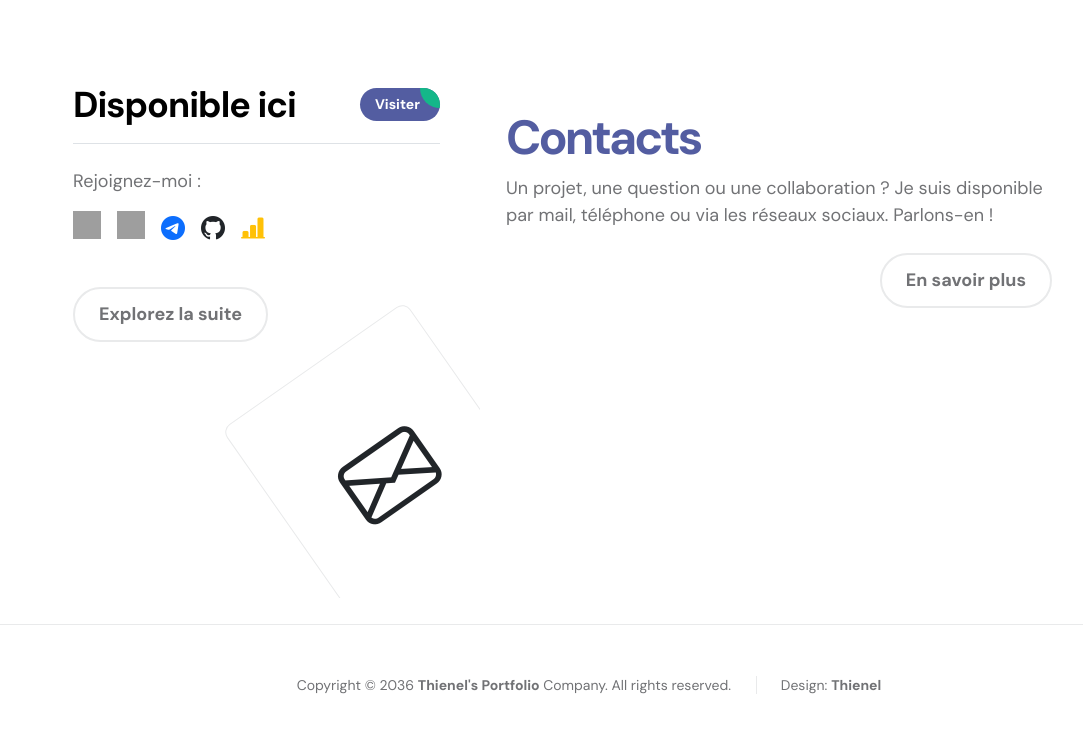
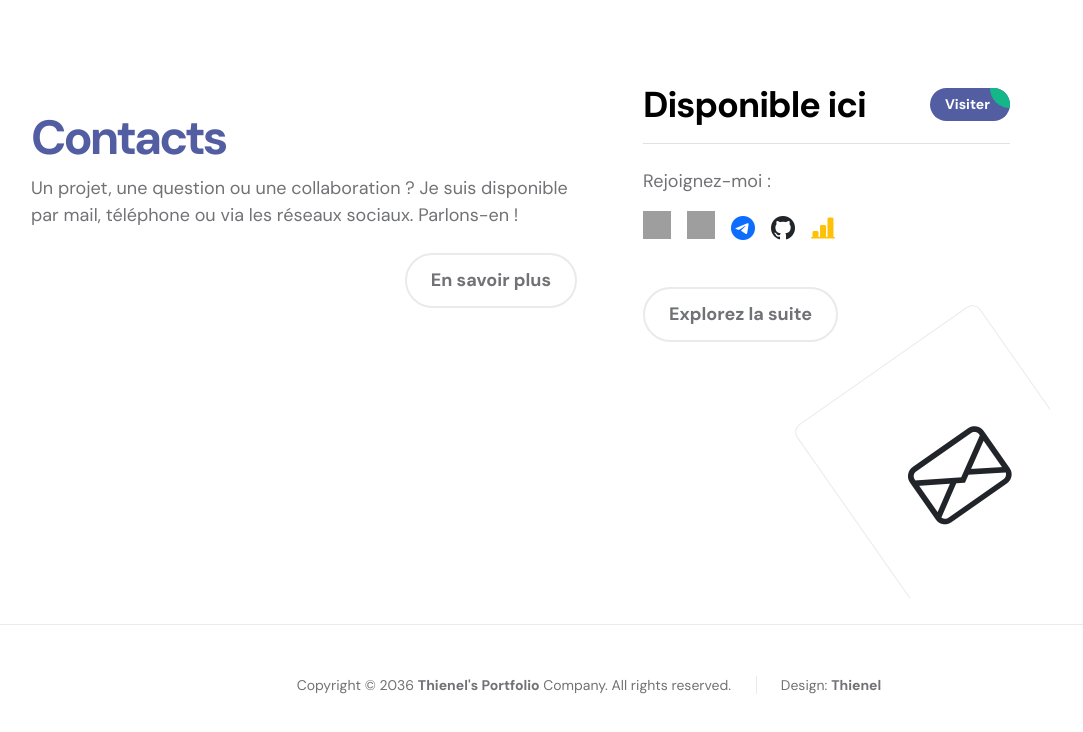
Before and after one commit to thienelkane/portfolio-html, a plain HTML site: page index.html in a window 1280 px wide. Shown: the part 3339-4071 px from the top of the page, without its empty margins (51-1134 px from the left). Drawn offline with nearby package versions, Linux system fonts and the light colour scheme; grey boxes are pictures that could not be loaded.

Commit message:
commit_24

```diff
--- a/index.html
+++ b/index.html
@@ -361,10 +361,25 @@
             <section class="section padding-top-70 padding-bottom-0" id="features">
                 <div class="container">
                     <div class="row">
-                        <!-- Bloc Analyse Amazon : 2e sur mobile, 1er sur desktop -->
-                        <!-- Dépendance Bootstrap Icons (si pas encore incluse) -->
-                        <!-- Section "Disponible ici" -->
-                        <div class="col-lg-5 col-md-12 col-sm-12 align-self-center order-2 order-lg-1 border-lg-end" data-scroll-reveal="enter left move 30px over 0.6s after 0.4s">
+                    <!-- Seconde colonne (devient première visuellement) -->
+                    <div class="col-lg-6 col-md-12 col-sm-12 mobile-top-fix order-1 order-lg-1 mb-4 mb-lg-0">
+                        <div class="left-heading">
+                            <h2 class="section-title pt-5">Contacts</h2>
+                        </div>
+                        <div class="left-text">
+                            <p>
+                                Un projet, une question ou une collaboration ? Je suis disponible par mail, téléphone ou via les réseaux sociaux. Parlons-en !
+                            </p>
+                        </div>
+
+                        <!-- Bouton aligné à droite avec espacement -->
+                        <div class="text-end mt-4">
+                            <a href="#" class="custom-btn custom-border-btn btn">En savoir plus</a>
+                        </div>
+                    </div>
+
+                    <!-- Première colonne (devient deuxième visuellement) -->
+                    <div class="col-lg-5 col-md-12 col-sm-12 align-self-center order-2 order-lg-2 border-lg-end" data-scroll-reveal="enter left move 30px over 0.6s after 0.4s">
                         <div class="services-thumb">
                             <div class="d-flex flex-wrap align-items-center border-bottom mb-4 pb-3">
                                 <h3 class="mb-0">Disponible ici</h3>
@@ -411,22 +426,7 @@
                             </div>
                         </div>
                     </div>
-                        <!-- Bloc texte Contacts : 1er sur mobile, 2e sur desktop -->
-                        <div class="col-lg-6 col-md-12 col-sm-12 mobile-top-fix order-1 order-lg-1 mb-4 mb-lg-0">
-                            <div class="left-heading">
-                                <h2 class="section-title pt-5">Contacts</h2>
-                            </div>
-                            <div class="left-text">
-                                <p>
-                                    Un projet, une question ou une collaboration ? Je suis disponible par mail, téléphone ou via les réseaux sociaux. Parlons-en !
-                                </p>
-                            </div>
 
-                            <!-- Bouton aligné à droite avec espacement -->
-                            <div class="text-end mt-4">
-                                <a href="#" class="custom-btn custom-border-btn btn">En savoir plus</a>
-                            </div>
-                        </div>
 
                     <div class="row">
                         <div class="col-lg-12">
```
Also changed, not shown: 1 other file. Lines whose indentation alone changed are shown as unchanged.
